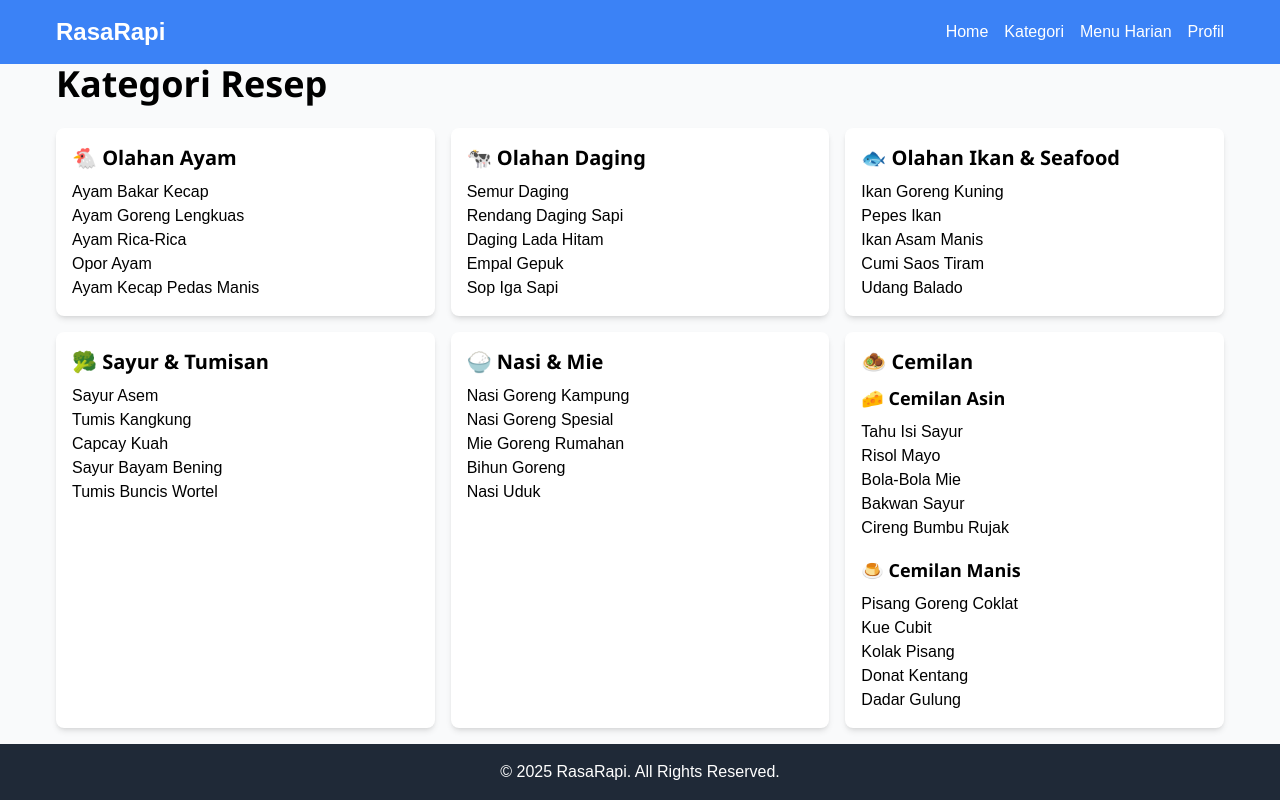
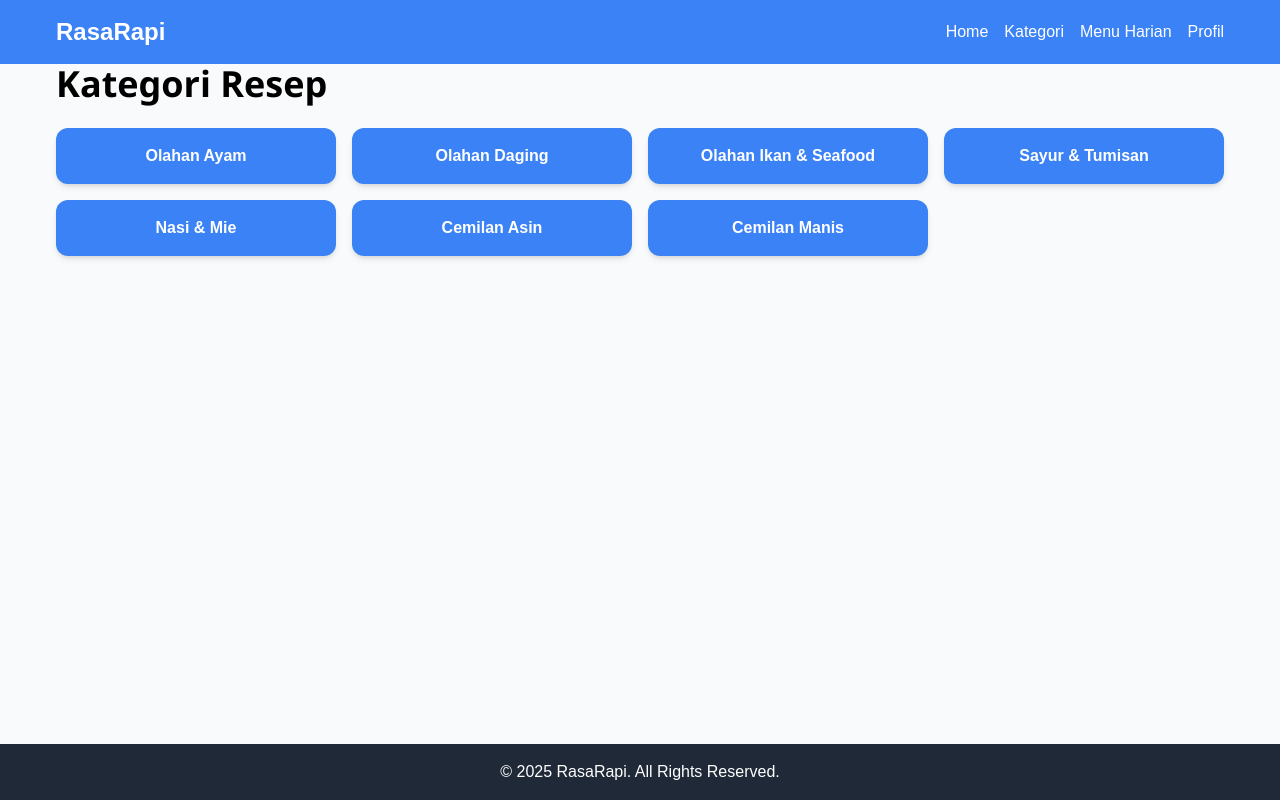
Before and after one commit to anishazulva/project_uts_rasarapi_kel5, a React (Create React App) app: page /kategori in a window 1280 px wide. Built offline with nearby package versions, Linux system fonts and the light colour scheme.

Commit message:
kamu nanti ke bagian profil ya rii

```diff
--- a/src/pages/Categories.jsx
+++ b/src/pages/Categories.jsx
@@ -1,151 +1,118 @@
-import React from 'react';
-import { Link } from 'react-router-dom';
+import React, { useState } from 'react';
+import { useNavigate } from 'react-router-dom';
+
+// Data kategori
+const categories = [
+  'Olahan Ayam',
+  'Olahan Daging',
+  'Olahan Ikan & Seafood',
+  'Sayur & Tumisan',
+  'Nasi & Mie',
+  'Cemilan Asin',
+  'Cemilan Manis',
+];
+
+// Data resep sesuai kategori
+const recipes = [
+  // Olahan Ayam
+  { id: 1, name: 'Ayam Bakar Kecap', image: '/images/ayam_bakar_kecap.jpg', category: 'Olahan Ayam' },
+  { id: 7, name: 'Ayam Goreng Lengkuas', image: '/images/ayam_goreng_lengkuas.jpeg', category: 'Olahan Ayam' },
+  { id: 13, name: 'Ayam Rica-Rica', image: '/images/ayam_ricarica.jpeg', category: 'Olahan Ayam' },
+  { id: 19, name: 'Opor Ayam', image: '/images/opor_ayam.jpg', category: 'Olahan Ayam' },
+  { id: 25, name: 'Ayam Kecap Pedas Manis', image: '/images/ayam_kecap_pedas_manis.jpeg', category: 'Olahan Ayam' },
+
+  // Olahan Daging
+  { id: 2, name: 'Semur Daging', image: '/images/semur_daging.jpeg', category: 'Olahan Daging' },
+  { id: 8, name: 'Rendang Daging Sapi', image: '/images/rendang_daging_sapi.jpeg', category: 'Olahan Daging' },
+  { id: 14, name: 'Daging Lada Hitam', image: '/images/daging_lada_hitam.jpeg', category: 'Olahan Daging' },
+  { id: 20, name: 'Empal Gepuk', image: '/images/empal_gepuk.jpeg', category: 'Olahan Daging' },
+  { id: 26, name: 'Sop Iga Sapi', image: '/images/sop_iga_sapi.jpeg', category: 'Olahan Daging' },
+
+  // Olahan Ikan & Seafood
+  { id: 3, name: 'Ikan Goreng Kuning', image: '/images/ikan_goreng_kuning.jpeg', category: 'Olahan Ikan & Seafood' },
+  { id: 9, name: 'Pepes Ikan', image: '/images/pepes_ikan.jpeg', category: 'Olahan Ikan & Seafood' },
+  { id: 15, name: 'Ikan Asam Manis', image: '/images/ikan_asam_manis.jpeg', category: 'Olahan Ikan & Seafood' },
+  { id: 21, name: 'Cumi Saos Tiram', image: '/images/cumi_saos_tiram.jpeg', category: 'Olahan Ikan & Seafood' },
+  { id: 27, name: 'Udang Balado', image: '/images/udang_balado.jpeg', category: 'Olahan Ikan & Seafood' },
+
+  // Sayur & Tumisan
+  { id: 4, name: 'Sayur Asem', image: '/images/sayur_asem.jpeg', category: 'Sayur & Tumisan' },
+  { id: 10, name: 'Tumis Kangkung', image: '/images/tumis_kangkung.jpeg', category: 'Sayur & Tumisan' },
+  { id: 16, name: 'Capcay Kuah', image: '/images/capcay_kuah.jpg', category: 'Sayur & Tumisan' },
+  { id: 22, name: 'Sayur Bayam Bening', image: '/images/sayur_bayam_bening.jpg', category: 'Sayur & Tumisan' },
+  { id: 28, name: 'Tumis Buncis Wortel', image: '/images/tumis_buncis_wortel.jpeg', category: 'Sayur & Tumisan' },
+
+  // Nasi & Mie
+  { id: 5, name: 'Nasi Goreng Kampung', image: '/images/nasi_goreng_kampung.jpeg', category: 'Nasi & Mie' },
+  { id: 11, name: 'Nasi Goreng Spesial', image: '/images/nasi_goreng_spesial.jpg', category: 'Nasi & Mie' },
+  { id: 17, name: 'Mie Goreng Rumahan', image: '/images/mie_goreng_rumahan.jpeg', category: 'Nasi & Mie' },
+  { id: 23, name: 'Bihun Goreng', image: '/images/bihun_goreng.jpeg', category: 'Nasi & Mie' },
+  { id: 29, name: 'Nasi Uduk', image: '/images/nasi_uduk.jpeg', category: 'Nasi & Mie' },
+
+  // Cemilan Asin
+  { id: 6, name: 'Tahu Isi Sayur', image: '/images/tahu_isi_sayur.jpeg', category: 'Cemilan Asin' },
+  { id: 12, name: 'Risol Mayo', image: '/images/risol_mayo.jpeg', category: 'Cemilan Asin' },
+  { id: 18, name: 'Bola-Bola Mie', image: '/images/bola_bola_mie.jpeg', category: 'Cemilan Asin' },
+  { id: 24, name: 'Bakwan Sayur', image: '/images/bakwan_sayur.jpg', category: 'Cemilan Asin' },
+  { id: 30, name: 'Cireng Bumbu Rujak', image: '/images/cireng_bumbu_rujak.jpeg', category: 'Cemilan Asin' },
+
+  // Cemilan Manis
+  { id: 31, name: 'Pisang Goreng Coklat', image: '/images/pisang_goreng_coklat.jpg', category: 'Cemilan Manis' },
+  { id: 32, name: 'Kue Cubit', image: '/images/kue_cubit.jpeg', category: 'Cemilan Manis' },
+  { id: 33, name: 'Kolak Pisang', image: '/images/kolak_pisang.jpeg', category: 'Cemilan Manis' },
+  { id: 34, name: 'Donat Kentang', image: '/images/donat_kentang.jpeg', category: 'Cemilan Manis' },
+  { id: 35, name: 'Dadar Gulung', image: '/images/dadar_gulung.jpeg', category: 'Cemilan Manis' },
+];
 
 function Categories() {
+  const [selectedCategory, setSelectedCategory] = useState(null);
+  const navigate = useNavigate();
+
+  const handleCategoryClick = (category) => {
+    setSelectedCategory(category);
+  };
+
+  const filteredRecipes = recipes.filter((r) => r.category === selectedCategory);
+
   return (
     <div className="container mx-auto p-4">
       <h1 className="text-4xl font-bold mb-6">Kategori Resep</h1>
-      <div className="grid grid-cols-1 sm:grid-cols-2 md:grid-cols-3 gap-4">
-        <div className="bg-white p-4 rounded-lg shadow-md">
-          <h2 className="text-xl font-semibold">🐔 Olahan Ayam</h2>
-          <ul className="mt-2">
-            <Link to="/resep/1">
-              <li>Ayam Bakar Kecap</li>
-            </Link>
-            <Link to="/resep/2">
-              <li>Ayam Goreng Lengkuas</li>
-            </Link>
-            <Link to="/resep/3">
-              <li>Ayam Rica-Rica</li>
-            </Link>
-            <Link to="/resep/4">
-              <li>Opor Ayam</li>
-            </Link>
-            <Link to="/resep/5">
-              <li>Ayam Kecap Pedas Manis</li>
-            </Link>
-          </ul>
-        </div>
-        <div className="bg-white p-4 rounded-lg shadow-md">
-          <h2 className="text-xl font-semibold">🐄 Olahan Daging</h2>
-          <ul className="mt-2">
-            <Link to="/resep/10">
-              <li>Semur Daging</li>
-            </Link>
-            <Link to="/resep/11">
-              <li>Rendang Daging Sapi</li>
-            </Link>
-            <Link to="/resep/12">
-              <li>Daging Lada Hitam</li>
-            </Link>
-            <Link to="/resep/13">
-              <li>Empal Gepuk</li>
-            </Link>
-            <Link to="/resep/14">
-              <li>Sop Iga Sapi</li>
-            </Link>
-          </ul>
-        </div>
-        <div className="bg-white p-4 rounded-lg shadow-md">
-          <h2 className="text-xl font-semibold">🐟 Olahan Ikan & Seafood</h2>
-          <ul className="mt-2">
-            <Link to="/resep/15">
-              <li>Ikan Goreng Kuning</li>
-            </Link>
-            <Link to="/resep/16">
-              <li>Pepes Ikan</li>
-            </Link>
-            <Link to="/resep/17">
-              <li>Ikan Asam Manis</li>
-            </Link>
-            <Link to="/resep/18">
-              <li>Cumi Saos Tiram</li>
-            </Link>
-            <Link to="/resep/19">
-              <li>Udang Balado</li>
-            </Link>
-          </ul>
-        </div>
-        <div className="bg-white p-4 rounded-lg shadow-md">
-          <h2 className="text-xl font-semibold">🥦 Sayur & Tumisan</h2>
-          <ul className="mt-2">
-            <Link to="/resep/20">
-              <li>Sayur Asem</li>
-            </Link>
-            <Link to="/resep/21">
-              <li>Tumis Kangkung</li>
-            </Link>
-            <Link to="/resep/22">
-              <li>Capcay Kuah</li>
-            </Link>
-            <Link to="/resep/23">
-              <li>Sayur Bayam Bening</li>
-            </Link>
-            <Link to="/resep/24">
-              <li>Tumis Buncis Wortel</li>
-            </Link>
-          </ul>
-        </div>
-        <div className="bg-white p-4 rounded-lg shadow-md">
-          <h2 className="text-xl font-semibold">🍚 Nasi & Mie</h2>
-          <ul className="mt-2">
-            <Link to="/resep/25">
-              <li>Nasi Goreng Kampung</li>
-            </Link>
-            <Link to="/resep/26">
-              <li>Nasi Goreng Spesial</li>
-            </Link>
-            <Link to="/resep/27">
-              <li>Mie Goreng Rumahan</li>
-            </Link>
-            <Link to="/resep/28">
-              <li>Bihun Goreng</li>
-            </Link>
-            <Link to="/resep/29">
-              <li>Nasi Uduk</li>
-            </Link>
-          </ul>
-        </div>
-        <div className="bg-white p-4 rounded-lg shadow-md">
-          <h2 className="text-xl font-semibold">🧆 Cemilan</h2>
-          <h3 className="text-lg font-semibold mt-2">🧀 Cemilan Asin</h3>
-          <ul className="mt-2">
-            <Link to="/resep/30">
-              <li>Tahu Isi Sayur</li>
-            </Link>
-            <Link to="/resep/31">
-              <li>Risol Mayo</li>
-            </Link>
-            <Link to="/resep/32">
-              <li>Bola-Bola Mie</li>
-            </Link>
-            <Link to="/resep/33">
-              <li>Bakwan Sayur</li>
-            </Link>
-            <Link to="/resep/34">
-              <li>Cireng Bumbu Rujak</li>
-            </Link>
-          </ul>
-          <h3 className="text-lg font-semibold mt-4">🍮 Cemilan Manis</h3>
-          <ul className="mt-2">
-            <Link to="/resep/35">
-              <li>Pisang Goreng Coklat</li>
-            </Link>
-            <Link to="/resep/36">
-              <li>Kue Cubit</li>
-            </Link>
-            <Link to="/resep/37">
-              <li>Kolak Pisang</li>
-            </Link>
-            <Link to="/resep/38">
-              <li>Donat Kentang</li>
-            </Link>
-            <Link to="/resep/39">
-              <li>Dadar Gulung</li>
-            </Link>
-          </ul>
-        </div>
+
+      {/* Kotak Kategori */}
+      <div className="grid grid-cols-2 sm:grid-cols-3 md:grid-cols-4 gap-4 mb-6">
+        {categories.map((category, index) => (
+          <div
+            key={index}
+            className={`cursor-pointer p-4 rounded-xl text-center text-white font-semibold shadow-md ${
+              selectedCategory === category ? 'bg-blue-700' : 'bg-blue-500'
+            } hover:bg-blue-600`}
+            onClick={() => handleCategoryClick(category)}
+          >
+            {category}
+          </div>
+        ))}
       </div>
+
+      {/* Daftar Resep */}
+      {selectedCategory && (
+        <>
+          <h2 className="text-2xl font-semibold mb-4">Resep: {selectedCategory}</h2>
+          <div className="grid grid-cols-1 sm:grid-cols-2 md:grid-cols-3 gap-4">
+            {filteredRecipes.map((recipe) => (
+              <div key={recipe.id} className="bg-white rounded-xl shadow-md p-4">
+                <img
+                  src={recipe.image}
+                  alt={recipe.name}
+                  className="w-full h-40 object-cover rounded-lg mb-3"
+                />
+                <h3 className="text-lg font-semibold mb-2">{recipe.name}</h3>
+                <button onClick={() => navigate(`/resep/${recipe.id}`)} className="bg-blue-500 text-white p-2 rounded-md"> Lihat Resep </button>
+
+              </div>
+            ))}
+          </div>
+        </>
+      )}
     </div>
   );
 }
```
